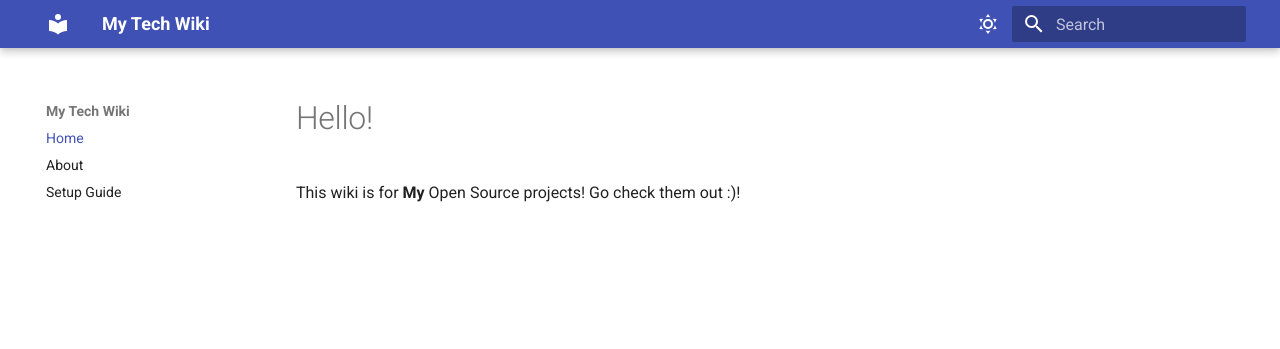
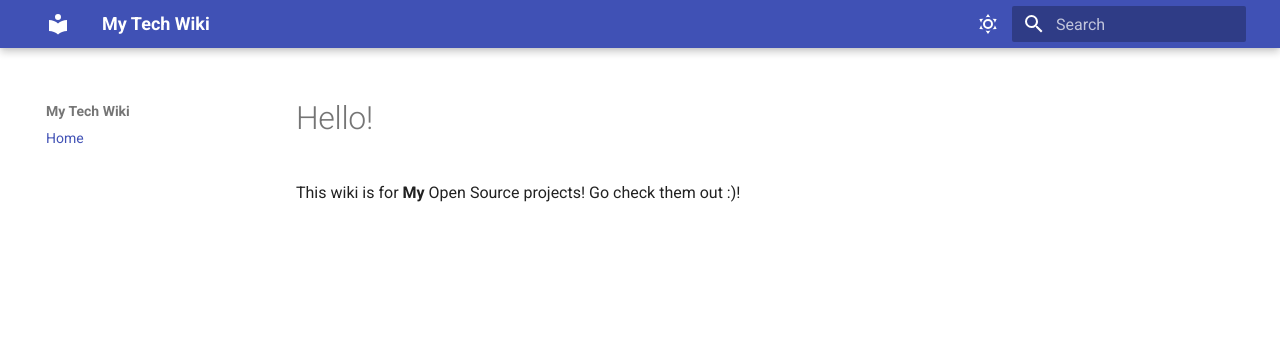
Before and after one commit to LegitCirtuitz/wiki, an MkDocs documentation site: the page built from docs/index.md, in a window 1280 px wide. Shown: the top 349 px of the page. Built offline with MkDocs 1.6.1 and Material for MkDocs 9.7.7, drawn with Linux system fonts in a browser that asks for light colours.

Commit message:
Update mkdocs.yml

```diff
--- a/mkdocs.yml
+++ b/mkdocs.yml
@@ -19,8 +19,6 @@ theme:
 
 nav:
   - Home: index.md
-  - About: about.md
-  - Setup Guide: setup.md
 
 plugins:
   - search
```
